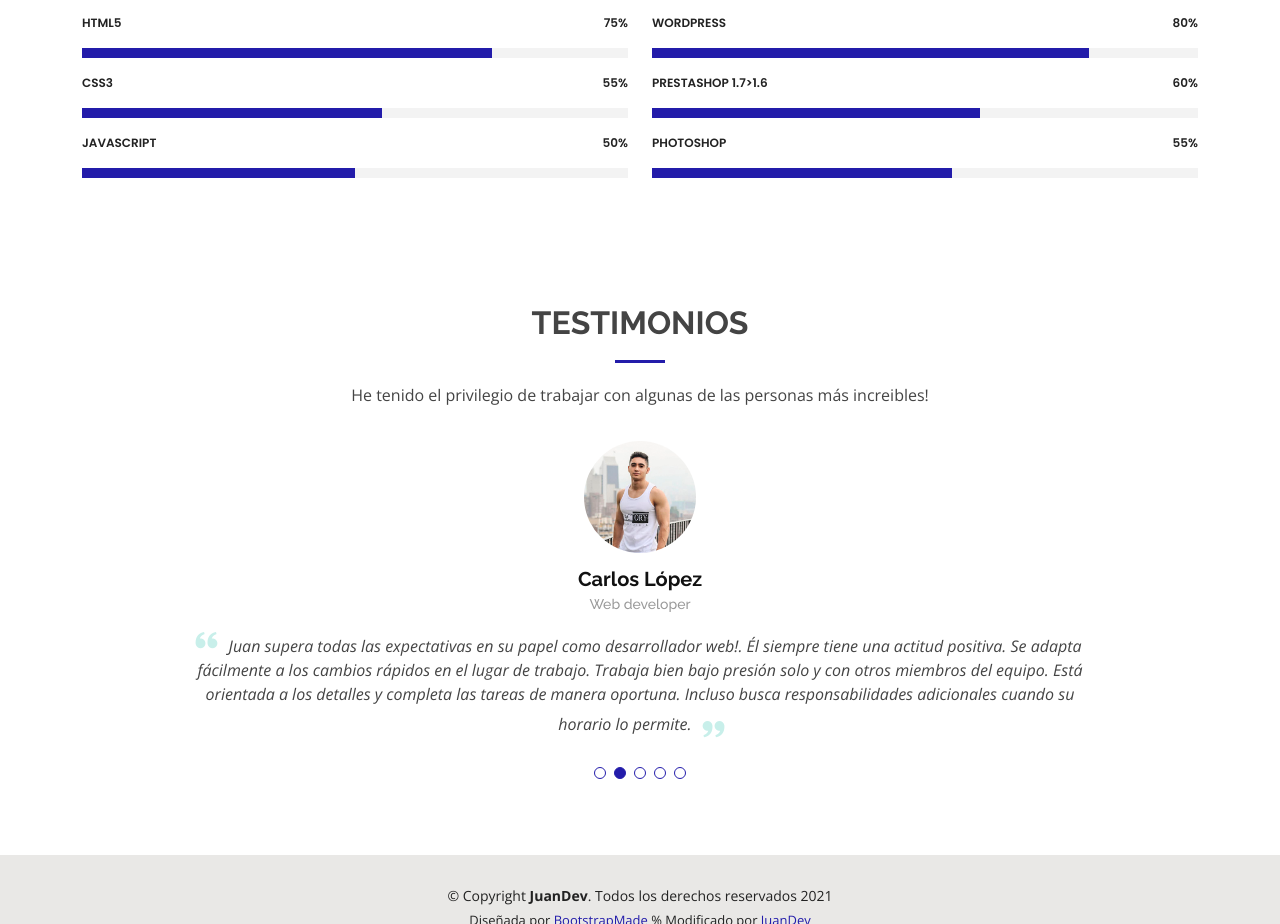
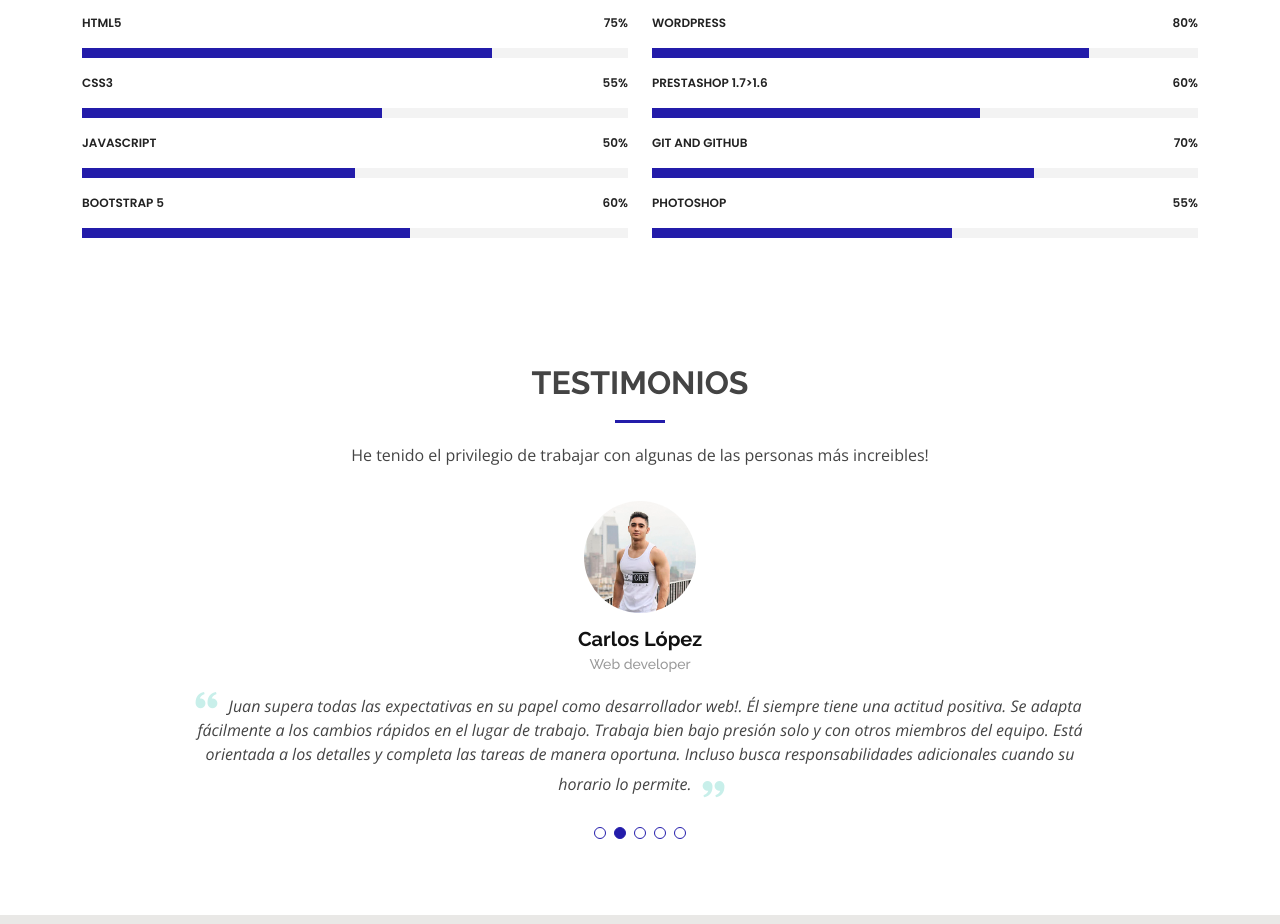
Before and after one commit to DRACKSBOYVEVO/Portafolio-JuanDev, a plain HTML site: page about.html in a window 1280 px wide. Shown: the part 1040-1964 px from the top of the page. Drawn offline with nearby package versions, Linux system fonts and the light colour scheme.

Commit message:
Se agregaron nuevas tecnologias

```diff
--- a/about.html
+++ b/about.html
@@ -143,6 +143,12 @@
               </div>
             </div>
 
+            <div class="progress">
+              <span class="skill">Bootstrap 5 <i class="val">60%</i></span>
+              <div class="progress-bar-wrap">
+                <div class="progress-bar" role="progressbar" aria-valuenow="60" aria-valuemin="0" aria-valuemax="100"></div>
+              </div>
+            </div>
           </div>
 
           <div class="col-lg-6">
@@ -158,6 +164,13 @@
               <span class="skill">PrestaShop 1.7>1.6 <i class="val">60%</i></span>
               <div class="progress-bar-wrap">
                 <div class="progress-bar" role="progressbar" aria-valuenow="60" aria-valuemin="0" aria-valuemax="100"></div>
+              </div>
+            </div>
+
+            <div class="progress">
+              <span class="skill">Git And GitHub <i class="val">70%</i></span>
+              <div class="progress-bar-wrap">
+                <div class="progress-bar" role="progressbar" aria-valuenow="70" aria-valuemin="0" aria-valuemax="100"></div>
               </div>
             </div>
 
```
